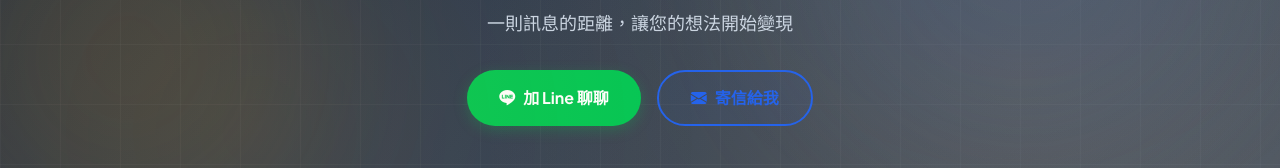
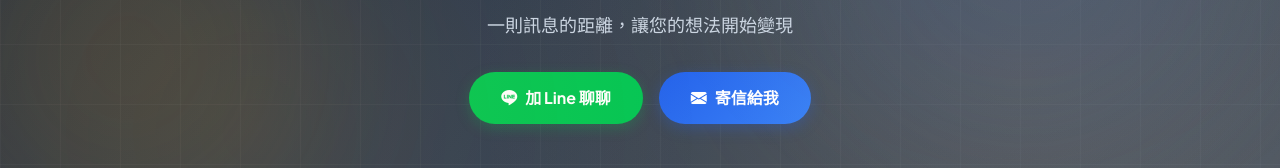
Before and after one commit to t7141123/Profile, a Vue app: page /zh-tw/contact in a window 1280 px wide. Shown: the part 316-484 px from the top of the page. Built offline with nearby package versions, Linux system fonts and the light colour scheme; no server answers.

Commit message:
fix: make email button solid saturated blue for better visual balance

```diff
--- a/src/views/Contact.vue
+++ b/src/views/Contact.vue
@@ -18,7 +18,7 @@
         >
           <i class="bi bi-line me-2"></i>{{ $t("home.addLine") }}
         </a>
-        <a :href="'mailto:' + $t('contact.emailValue')" class="btn btn-outline-custom">
+        <a :href="'mailto:' + $t('contact.emailValue')" class="btn btn-primary-custom">
           <i class="bi bi-envelope-fill me-2"></i>{{ $t("contact.emailLink") }}
         </a>
       </div>
```
